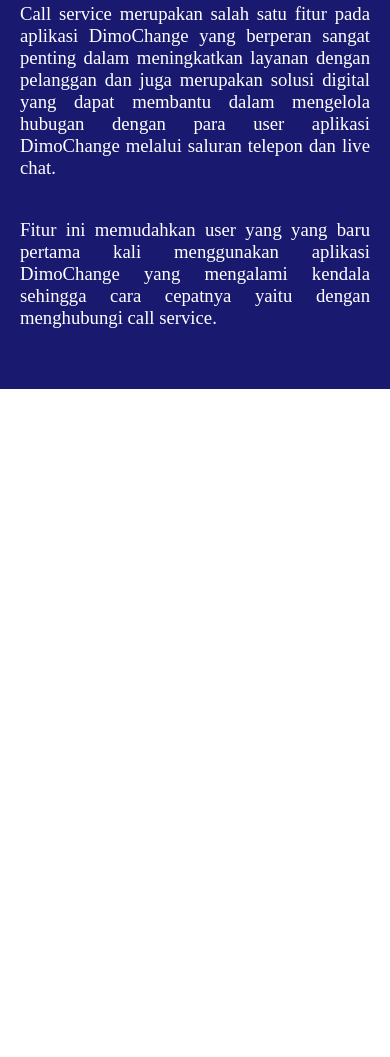
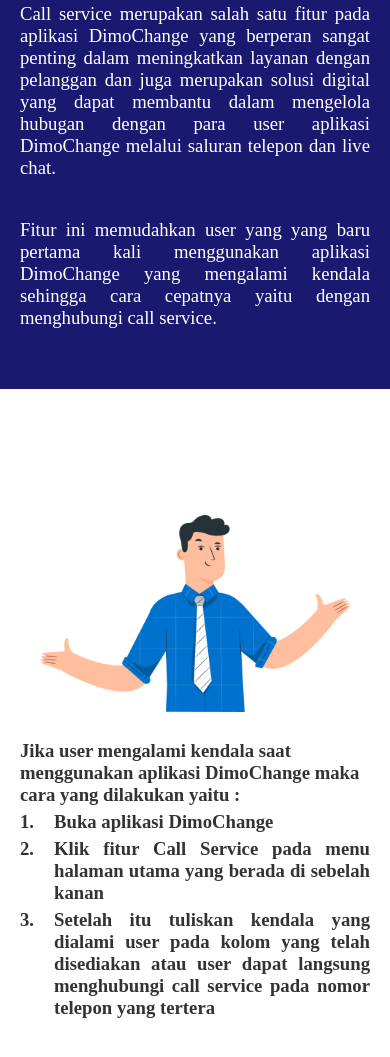
Before and after one commit to send0moka/dimochange, a plain HTML site: page index.html in a window 390 px wide. Shown: the part 489-1546 px from the top of the page. Before the commit the page ends 878 px from the top, so only its background shows below. Drawn offline with Linux system fonts and the light colour scheme; a script that the page names is missing.

Commit message:
feat: Add step-by-step guide for troubleshooting in DimoChange app
- Added a new section with step-by-step instructions for users facing issues in the DimoChange app
- Included images and detailed instructions for each step
- Updated CSS styles to properly display the new section on different screen sizes

```diff
--- a/index.html
+++ b/index.html
@@ -34,5 +34,25 @@
             <h3>Fitur ini memudahkan user yang yang baru pertama kali menggunakan aplikasi DimoChange yang mengalami kendala sehingga cara cepatnya yaitu dengan menghubungi call service.</h3>
         </div>
     </section>
+    <section class="tahapan">
+        <div class="tahapan-left">
+            <img src="man.png">
+        </div>
+        <div class="tahapan-right">
+            <h3>Jika user mengalami kendala saat menggunakan aplikasi DimoChange maka cara yang dilakukan yaitu :</h3>
+            <div class="step">
+                <h3>1.</h3>
+                <h3>Buka aplikasi DimoChange</h3>
+            </div>
+            <div class="step">
+                <h3>2.</h3>
+                <h3>Klik fitur Call Service pada menu halaman utama yang berada di sebelah kanan</h3>
+            </div>
+            <div class="step">
+                <h3>3.</h3>
+                <h3>Setelah itu tuliskan kendala yang dialami user pada kolom yang telah disediakan atau user dapat langsung menghubungi call service pada nomor telepon yang tertera</h3>
+            </div>
+        </div>
+    </section>
 </body>
 </html>
--- a/style.css
+++ b/style.css
@@ -39,12 +39,15 @@ nav ul a:hover {
 
 /* hero */
 
-.hero {
+section {
     min-height: 90vh;
     display: flex;
     justify-content: space-between;
     padding-inline: 200px;
     align-items: center;
+}
+
+.hero {
     background: linear-gradient(to bottom, rgba(255, 255, 255, 0.5) 0%, rgba(255, 255, 255, 0.5) 50%, rgb(25, 25, 112) 50%, rgb(25, 25, 112) 100%);
 }
 
@@ -85,12 +88,34 @@ nav ul a:hover {
     color: white;
 }
 
+.tahapan-left {
+    width: 50%;
+}
+
+.tahapan-right {
+    width: 50%;
+}
+
+.tahapan img {
+    width: 80%;
+}
+
+.step {
+    display: flex;
+    margin-block: 5px;
+    gap: 20px;
+}
+
+.step h3 {
+    text-align: justify;
+}
+
 @media screen and (max-width: 768px) {
     nav {
         padding-inline: 50px;
     }
 
-    .hero {
+    section {
         padding-inline: 50px;
     }
 
@@ -108,13 +133,13 @@ nav ul a:hover {
         display: none;
     }
 
-    .hero {
+    section {
         padding: 20px;
         flex-direction: column;
         gap: 24px;
     }
 
-    .hero-left {
+    .hero-left, .tahapan-left, .tahapan-right {
         width: 100%;
     }
 
@@ -125,4 +150,12 @@ nav ul a:hover {
     .hero-right h3 {
         color: white;
     }
+
+    .tahapan img {
+        width: 100%;
+    }
+
+    .tahapan {
+        justify-content: center;
+    }
 }
```
Also changed, not shown: man.png (added).
